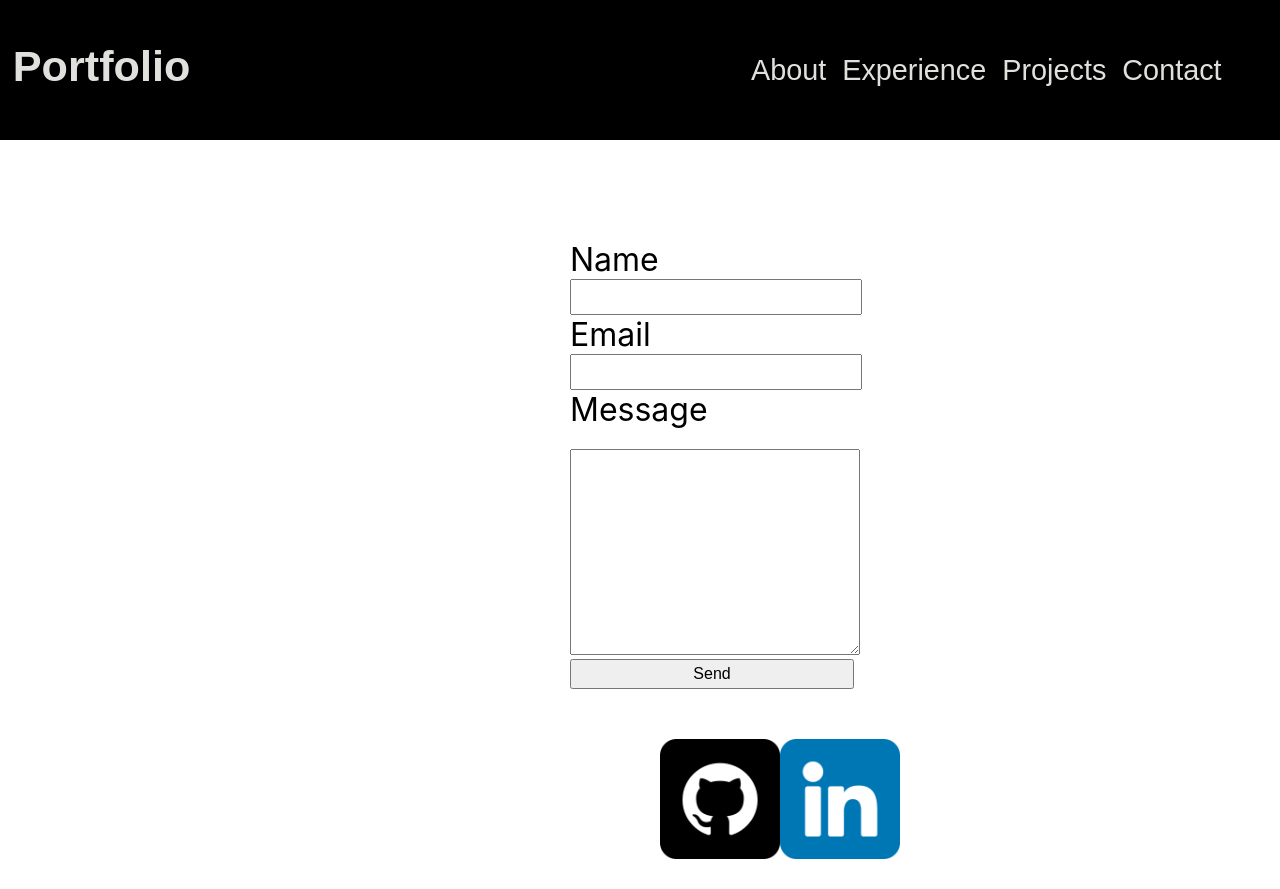
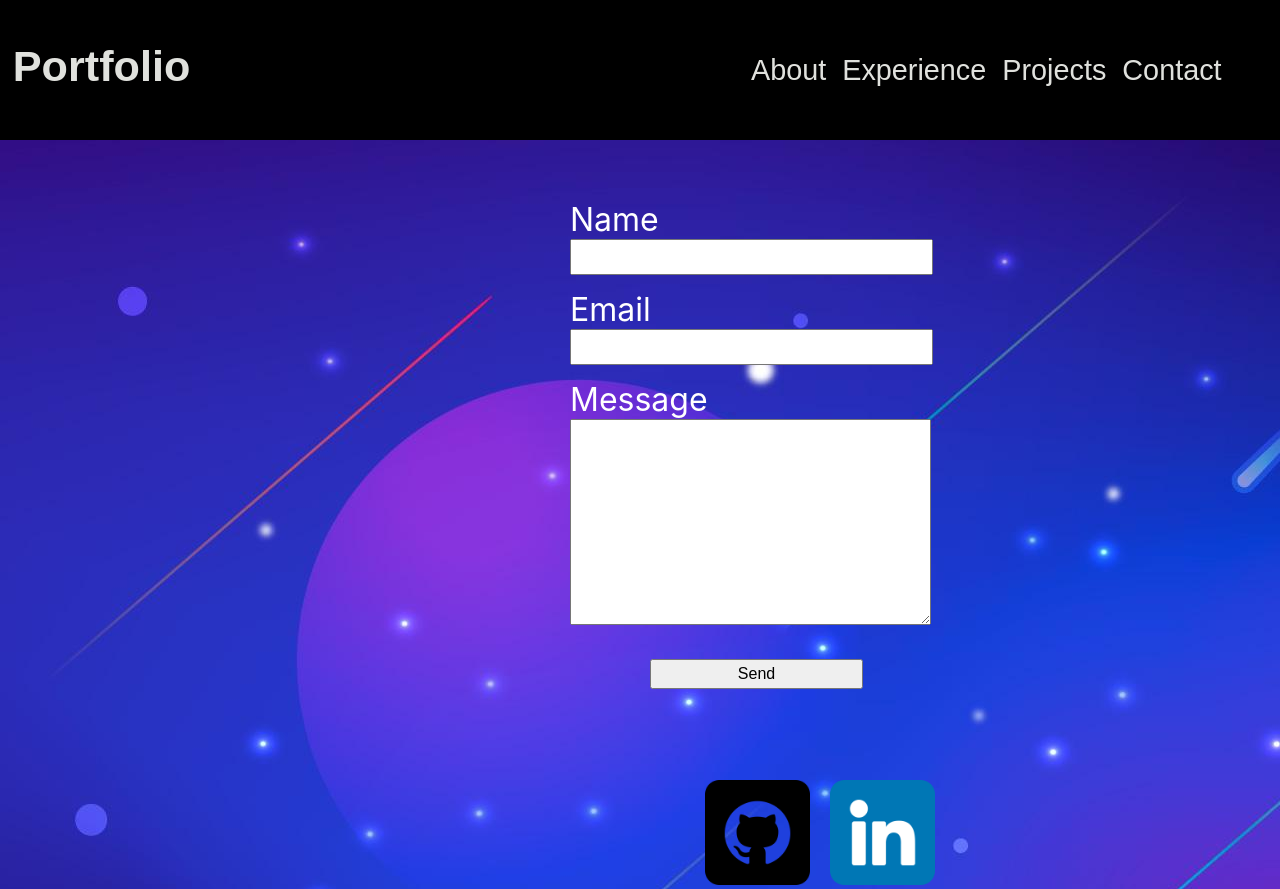
Before and after one commit to BarkerBrian-FS/RealPortfolio, a React (Create React App) app in the folder real-portfolio/: page /contact in a window 1280 px wide. Before the commit the page ends 863 px from the top, so only its background shows below. Built offline with nearby package versions, Linux system fonts and the light colour scheme; a web font is replaced by a local one.

Commit message:
designed contact form

```diff
--- a/real-portfolio/src/App.css
+++ b/real-portfolio/src/App.css
@@ -16,13 +16,21 @@ label{
   font-size: 2rem;
 }
 input{
-  width: 40%;
+  width: 50%;
   height: 30px;
   font-size: 1rem
 }
 textarea{
-  margin-top: 20px;
-  width: 40%;
+  width: 50%;
   height: 200px;
   font-size: 1rem
 }
+.spaceBg2{
+  margin-top: -100px;
+}
+.submitBtn{
+  width: 60%;
+  margin-top: 30px;
+  margin-left: 80px;
+  border-radius: 2px;
+}
--- a/real-portfolio/src/Components/contactForm.js
+++ b/real-portfolio/src/Components/contactForm.js
@@ -1,5 +1,6 @@
 import React, { useRef } from 'react';
 import emailjs from '@emailjs/browser';
+import spaceBg2 from '../images/spaceBg2.jpg'
 
 export const ContactForm = () => {
   const form = useRef();
@@ -22,6 +23,7 @@ export const ContactForm = () => {
   };
 
   return (
+
       <form ref={form} onSubmit={sendEmail} style={style.form}>
         <div style= {style.name}>
           <label>Name</label>
@@ -37,8 +39,9 @@ export const ContactForm = () => {
           </div>
             <textarea name="message" />
         </div>
-      <div><input type="submit" value="Send" /></div>
+        <div class='submitBtn'><input type="submit" value="Send" /></div>
       </form>
+
   );
 };
 
@@ -50,13 +53,23 @@ const style = {
     flexDirection: 'column',
     marginLeft: '570px',
     marginTop: '100px',
-    borderRadius: '3px'
+    borderRadius: '3px',
+    height: '600px'
   },
   name:{
-
+    marginTop: '60px',
+    color: 'white'
   },
   input:{
 
   },
+  email:{
+    marginTop: '15px',
+    color: 'white'
+  },
+  message:{
+    marginTop: '15px',
+    color: 'white'
+  }
 
 }
--- a/real-portfolio/src/Pages/Contact.js
+++ b/real-portfolio/src/Pages/Contact.js
@@ -4,23 +4,30 @@ import Nav from '../Components/topNav';
 import github from '../images/github.png';
 import linkedIn from '../images/linkedin.png';
 import ContactForm from '../Components/contactForm'
+import spaceBg2 from '../images/spaceBg2.jpg'
 
 const Contact = () => {
     return(
-        <>
+    <>
         <div>
             <Nav/>
         </div>
         <div>
+        <div class='spaceBg2' style= {{backgroundImage: `url(${spaceBg2})`}} >
             <div style={styles.contactForm}>
                 <ContactForm/>
             </div>
             <div style={styles.contactBtn}>
-                <Link><img style={styles.github} src={github} alt='github'/></Link>
-                <Link><img style={styles.linkedIn} src={linkedIn} alt='linkedIn'/></Link>
+                <div>
+                    <Link><img style={styles.github} src={github} alt='github'/></Link>
+                </div>
+                <div>
+                    <Link><img style={styles.linkedIn} src={linkedIn} alt='linkedIn'/></Link>
+                </div>
             </div>
         </div>
-        </>
+        </div>
+    </>
     )
 }
 
@@ -28,19 +35,24 @@ export default Contact
 
 const styles={
     github:{
-        height: '120px',
-        width: '120px'
+        height: '105px',
+        width: '105px',
+        marginRight: '10px'
     },
     linkedIn:{
-        height: '120px',
-        width: '120px'
+        height: '105px',
+        width: '105px',
+        marginLeft: '10px'
     },
     contactForm:{
         width: '100%'
     },
     contactBtn:{
-        marginLeft: '660px',
-        marginTop: '50px'
+        display: 'flex',
+        flexDirection: 'row',
+        marginLeft: '705px',
+        marginTop: '40px',
+        justifyContent: 'spaceBetween'
     }
 
 }
```
Also changed, not shown: real-portfolio/src/images/spaceBg2.jpg (added). Lines whose indentation alone changed are shown as unchanged.
